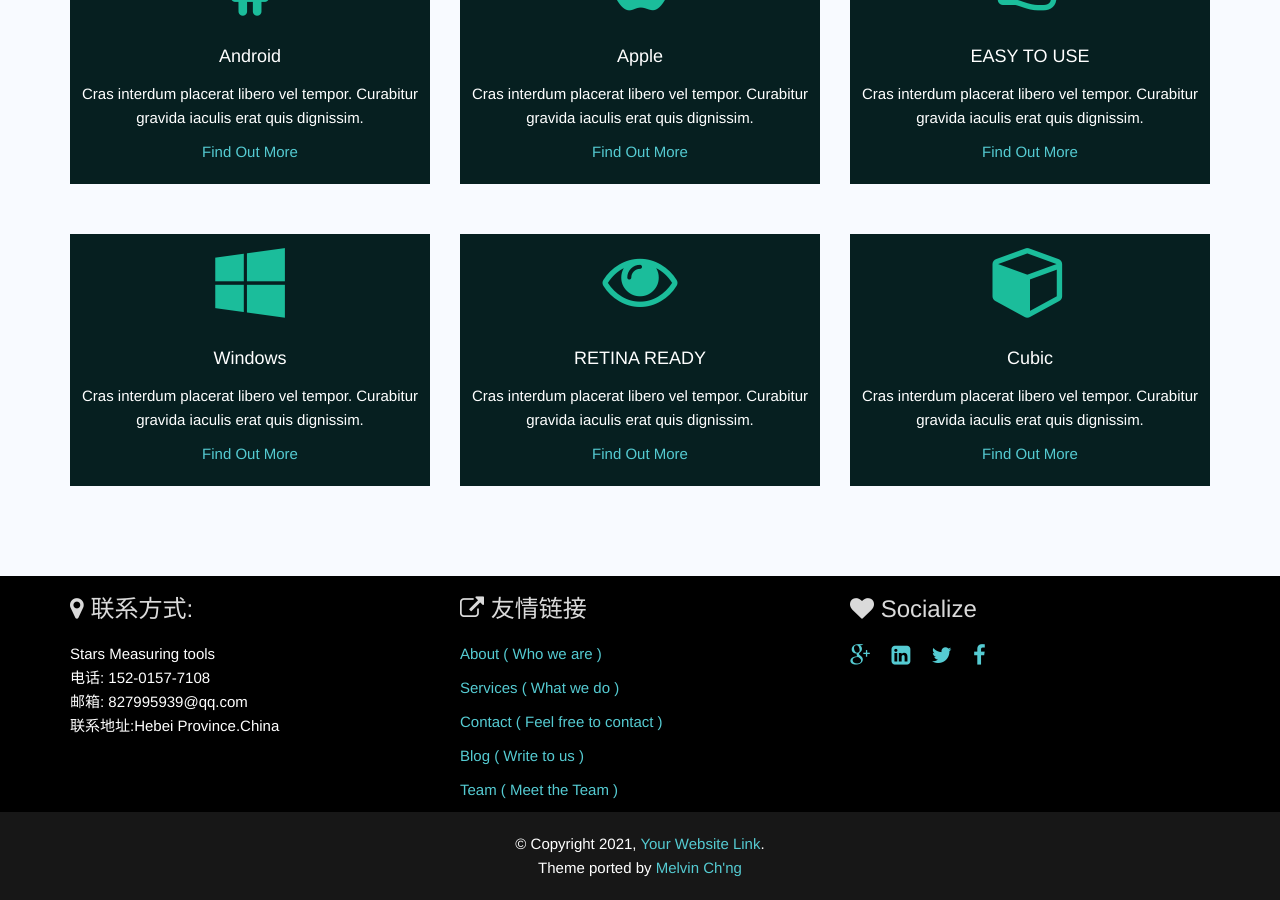
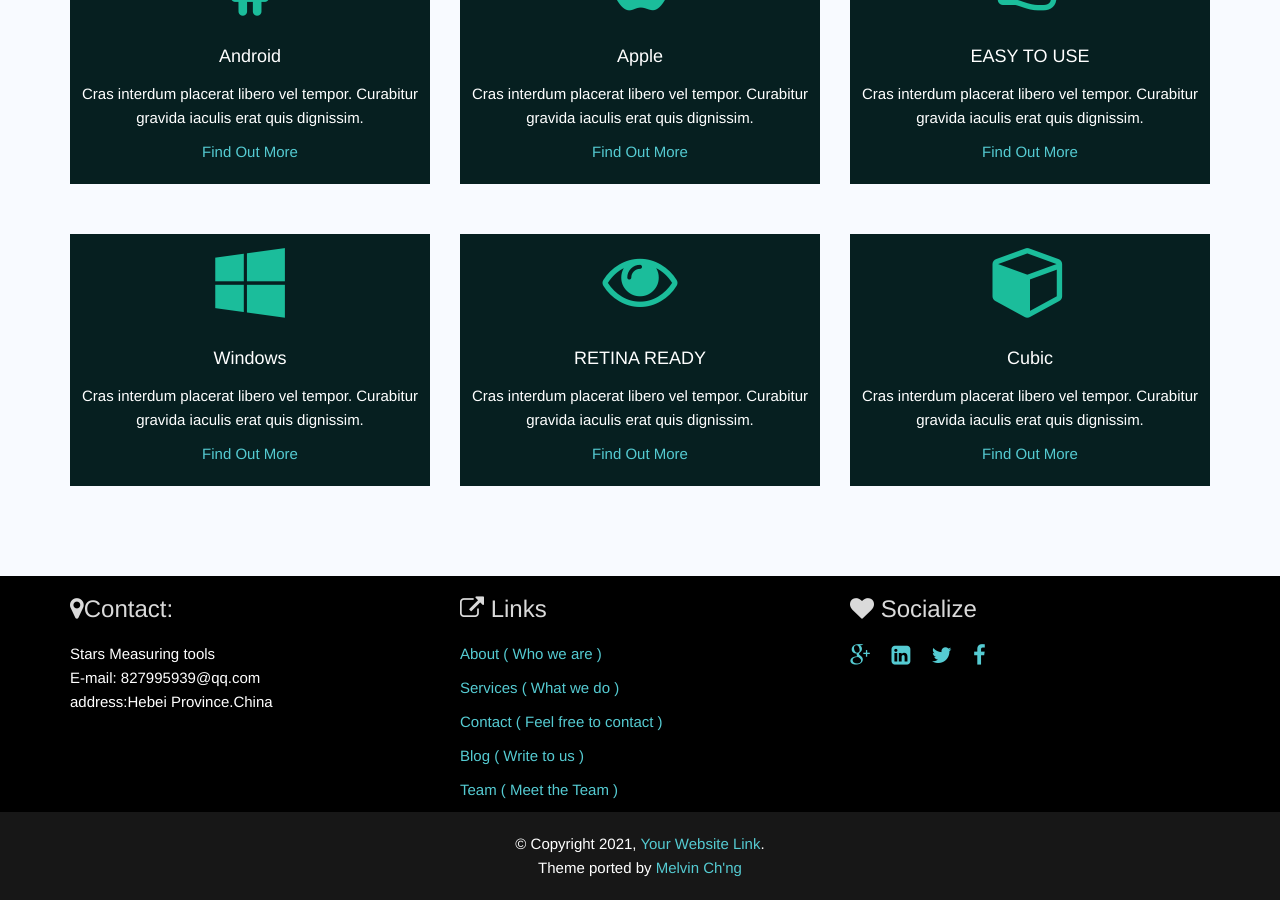
Before and after one commit to imonan/imonan, a Jekyll site: the page built from index.html, in a window 1280 px wide and 900 px high, scrolled down 835 px. Built offline with Jekyll 4.4.1, drawn with Linux system fonts in a browser that asks for light colours; some of the changed text lies outside the part shown.

Commit message:
去掉联系电话

```diff
--- a/_config.yml
+++ b/_config.yml
@@ -23,8 +23,6 @@ url: "" # the base hostname & protocol for your site, e.g. http://example.com
 # Company Information
 company_name: Stars Measuring tools
 address_line: Hebei Province.China
-telephone_number: 152-0157-7108
-fax_number: 152-0157-7108
 company_email: 827995939@qq.com
 #google_map: https://www.google.com/maps/embed?pb=!1m14!1m12!1m3!1d3618.727010735933!2d91.837871!3d24.907291700000002!2m3!1f0!2f0!3f0!3m2!1i1024!2i768!4f13.1!5e0!3m2!1sen!2s!4v1404919738144
 
--- a/_includes/footer.html
+++ b/_includes/footer.html
@@ -3,17 +3,15 @@
   <div class="container">
     <div class="row">
       <div class="col-md-4">
-        <h3><i class="fa fa-map-marker"></i> 联系方式:</h3>
+        <h3><i class="fa fa-map-marker"></i>Contact:</h3>
         <p class="footer-contact">
           {{ site.company_name }} <br>
-          电话: {{ site.telephone_number }} <br>
-          <!--Fax: {{ site.fax_number }} <br>-->
-          邮箱: {{ site.company_email }}<br>
-          联系地址:{{site.address_line}}<br>
+          E-mail: {{ site.company_email }}<br>
+          address:{{site.address_line}}<br>
         </p>
       </div>
       <div class="col-md-4">
-        <h3><i class="fa fa-external-link"></i> 友情链接</h3>
+        <h3><i class="fa fa-external-link"></i> Links</h3>
         <p><a href="/about"> About ( Who we are )</a></p>
         <p><a href="/about"> Services ( What we do )</a></p>
         <p><a href="/contact"> Contact ( Feel free to contact )</a></p>
```
